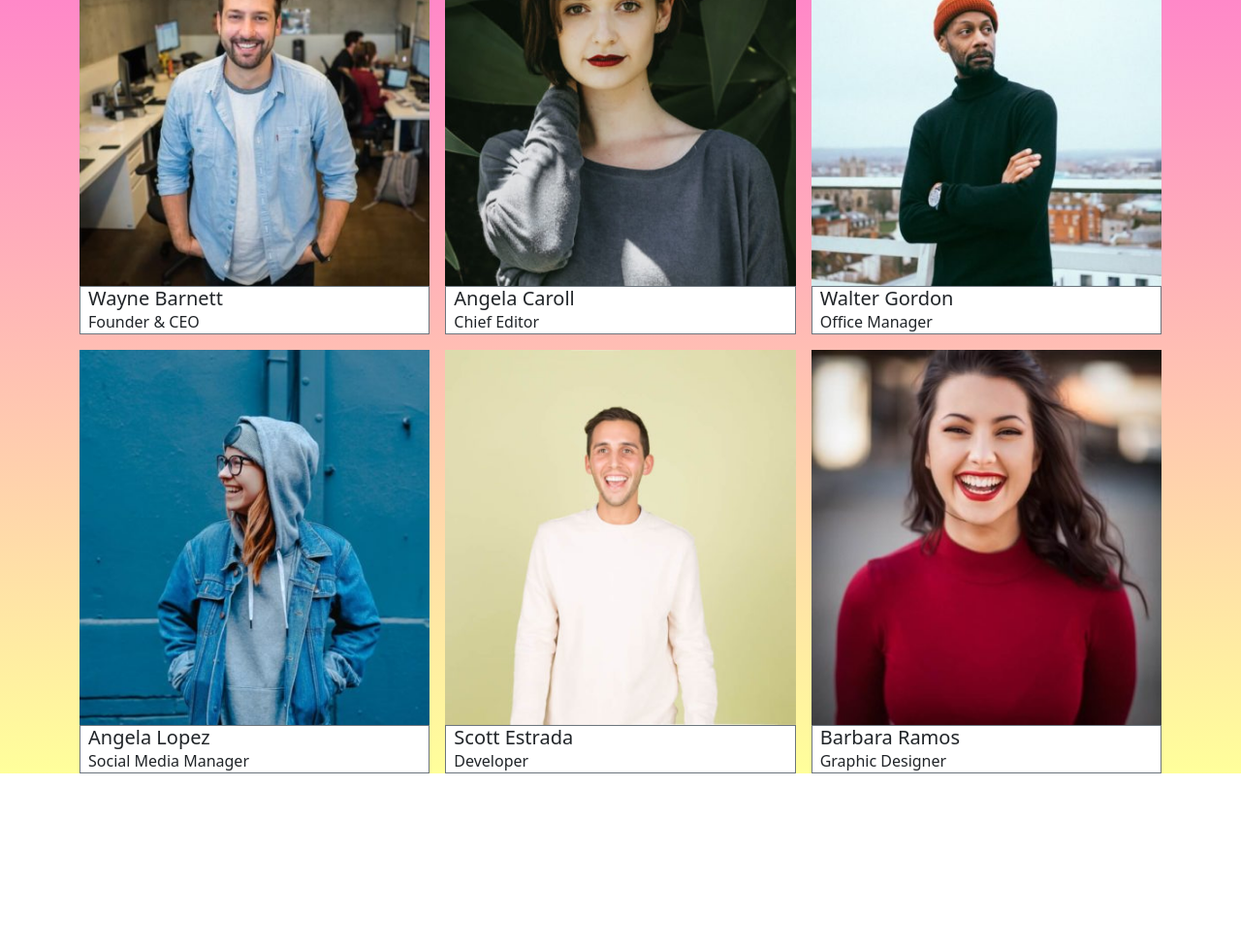
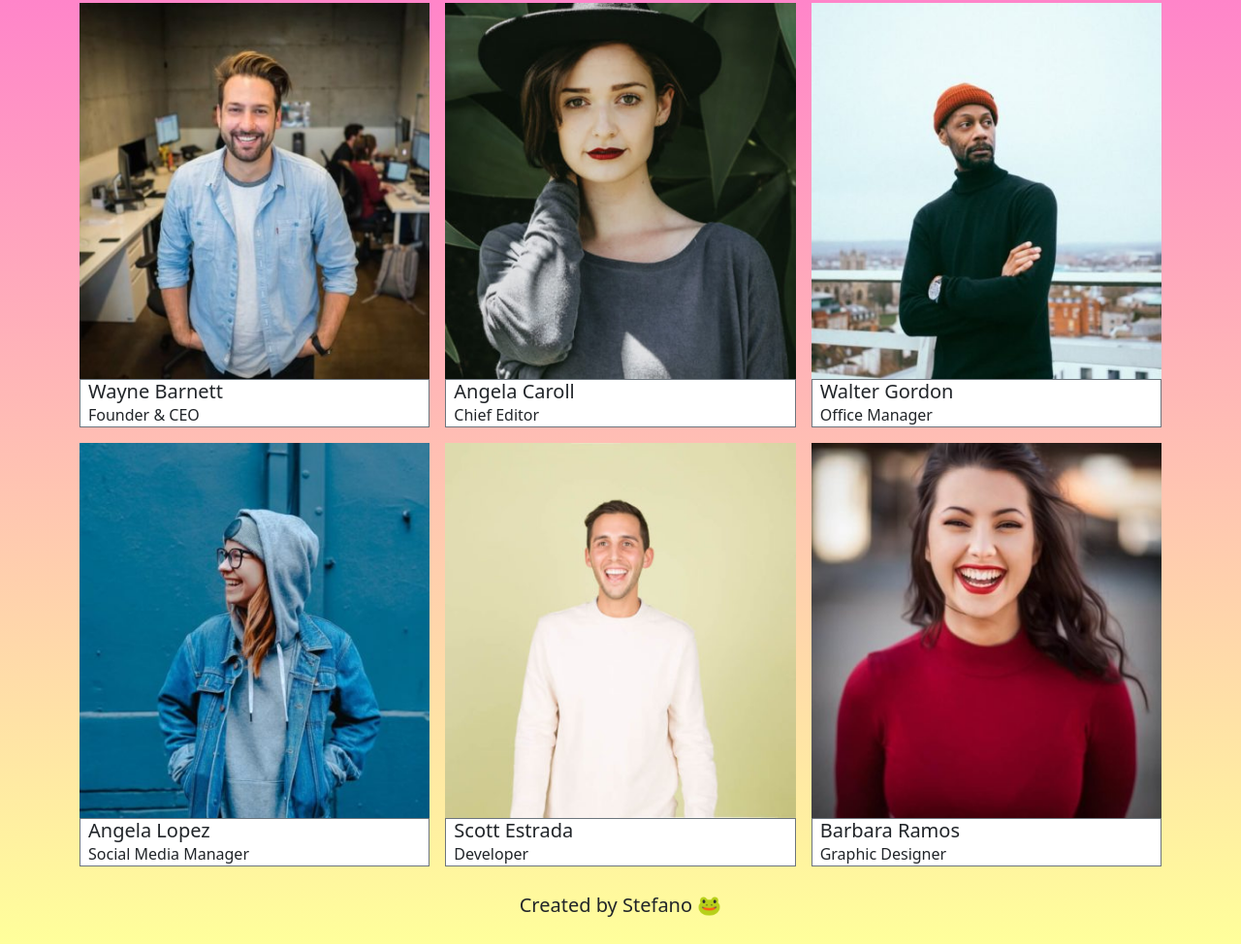
Before and after one commit to stecala/js-our-team, a plain HTML site: page index.html in a window 1280 px wide. Shown: the part 141-1115 px from the top of the page at 97% size. Before the commit the page ends 939 px from the top, so only its background shows below. Drawn offline with nearby package versions, Linux system fonts and the light colour scheme.

Commit message:
style adjustment

```diff
--- a/index.html
+++ b/index.html
@@ -1,17 +1,27 @@
 <!DOCTYPE html>
 <html lang="en">
+
 <head>
     <meta charset="UTF-8">
     <meta http-equiv="X-UA-Compatible" content="IE=edge">
     <meta name="viewport" content="width=device-width, initial-scale=1.0">
-    <link href="https://cdn.jsdelivr.net/npm/bootstrap@5.2.0-beta1/dist/css/bootstrap.min.css" rel="stylesheet" integrity="sha384-0evHe/X+R7YkIZDRvuzKMRqM+OrBnVFBL6DOitfPri4tjfHxaWutUpFmBp4vmVor" crossorigin="anonymous">
+    <link href="https://cdn.jsdelivr.net/npm/bootstrap@5.2.0-beta1/dist/css/bootstrap.min.css" rel="stylesheet"
+        integrity="sha384-0evHe/X+R7YkIZDRvuzKMRqM+OrBnVFBL6DOitfPri4tjfHxaWutUpFmBp4vmVor" crossorigin="anonymous">
     <link rel="stylesheet" href="./style.css">
     <title>Document</title>
 </head>
+
 <body>
-    <div id="output-wrapper" class="container-lg mt-5">
+    <main>
+        <h1 class="text-center pt-5 text-white">Meet our Team</h1>
+        <div id="output-wrapper" class="container-lg mt-5">
 
-    </div>
+        </div>
+    </main>
+    <footer class="d-flex align-items-center justify-content-center">
+        <span class="text-center fs-5">Created by Stefano 🐸</span>
+    </footer>
     <script src="./script.js"></script>
 </body>
+
 </html>
--- a/style.css
+++ b/style.css
@@ -8,3 +8,7 @@ body{
     transform: scale(1.02);
     box-shadow: rgba(0, 0, 0, 0.5) 0px 5px 15px;
 }
+footer{
+    width: 100%;
+    height: 5rem;
+}
```
